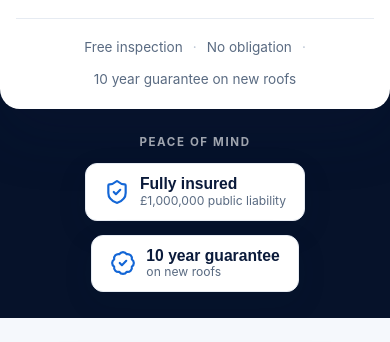
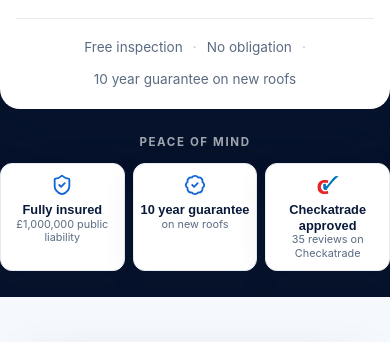
Before and after one commit to Innov8-workflows/ASAP-Property-Maintenance-Form, a plain HTML site: page index.html in a window 390 px wide. Shown: the part 920-1262 px from the top of the page. Drawn offline with Linux system fonts and the light colour scheme.

Commit message:
Checkatrade badge with the review count beside the insurance and guarantee badges and in the reviews section
Co-Authored-By: Claude Opus 5.5 <noreply@anthropic.com>

```diff
--- a/index.html
+++ b/index.html
@@ -162,6 +162,10 @@
           <svg class="accred-ic" viewBox="0 0 24 24" width="26" height="26" fill="none" stroke="currentColor" stroke-width="2" stroke-linecap="round" stroke-linejoin="round"><path d="M3.85 8.62a4 4 0 0 1 4.78-4.77 4 4 0 0 1 6.74 0 4 4 0 0 1 4.78 4.78 4 4 0 0 1 0 6.74 4 4 0 0 1-4.77 4.78 4 4 0 0 1-6.75 0 4 4 0 0 1-4.78-4.77 4 4 0 0 1 0-6.76Z"/><path d="m9 12 2 2 4-4"/></svg>
           <span class="accred-txt"><strong>10 year guarantee</strong><small>on new roofs</small></span>
         </div>
+        <div class="accred-badge">
+          <img class="accred-ct" src="assets/badge-checkatrade.webp" alt="Checkatrade" width="26" height="26">
+          <span class="accred-txt"><strong>Checkatrade approved</strong><small>35 reviews on Checkatrade</small></span>
+        </div>
       </div>
     </div>
   </div>
@@ -244,6 +248,10 @@
       <span class="eyebrow">Customer Reviews</span>
       <h2>What our customers say</h2>
       <p class="rev-lead">Real recommendations left on our Facebook page, word for word.</p>
+      <div class="rev-score">
+        <div class="rev-sc"><span class="rev-logo"><svg viewBox="0 0 24 24" width="30" height="30" aria-hidden="true"><path fill="#1877F2" d="M24 12.073c0-6.627-5.373-12-12-12s-12 5.373-12 12c0 5.99 4.388 10.954 10.125 11.854v-8.385H7.078v-3.47h3.047V9.43c0-3.007 1.792-4.669 4.533-4.669 1.312 0 2.686.235 2.686.235v2.953H15.83c-1.491 0-1.956.925-1.956 1.874v2.25h3.328l-.532 3.47h-2.796v8.385C19.612 23.027 24 18.062 24 12.073z"/></svg></span><div><b>Recommended</b><span class="lbl">on Facebook</span></div></div>
+        <div class="rev-sc"><span class="rev-logo"><img src="assets/badge-checkatrade.webp" alt="" width="30" height="30"></span><div><b>35 reviews</b><span class="lbl">on Checkatrade</span></div></div>
+      </div>
     </div>
   </div>
   <div class="wrap">
--- a/style.css
+++ b/style.css
@@ -110,7 +110,7 @@ header{position:sticky;top:0;z-index:1000;background:rgba(10,26,58,.94);backdrop
 .trust-item{display:flex;align-items:center;gap:10px;color:#fff;font-weight:700;font-size:1rem;font-family:'Plus Jakarta Sans',sans-serif}
 .trust-item .tick{display:inline-flex;align-items:center;justify-content:center;width:24px;height:24px;border-radius:50%;background:#1fae5a;color:#fff;font-size:.85rem;flex-shrink:0}
 
-.hero-accred{width:100%;max-width:560px;margin-top:24px;display:flex;flex-direction:column;align-items:center;gap:12px}
+.hero-accred{width:100%;max-width:860px;margin-top:24px;display:flex;flex-direction:column;align-items:center;gap:12px}
 .hero-accred-label{font-size:.72rem;font-weight:700;letter-spacing:.14em;text-transform:uppercase;color:rgba(255,255,255,.62)}
 .accred-logos{display:flex;align-items:center;gap:14px;flex-wrap:wrap;justify-content:center}
 .accred-badge{display:inline-flex;align-items:center;gap:10px;padding:11px 18px;border:1px solid var(--line);border-radius:12px;background:#fff;box-shadow:var(--shadow)}
@@ -155,6 +155,12 @@ header{position:sticky;top:0;z-index:1000;background:rgba(10,26,58,.94);backdrop
 .reviews{padding:80px 0;background:#EAF0F8}
 .reviews .sec-head{margin-bottom:6px}
 .rev-lead{color:var(--muted);font-size:1.02rem;margin-top:10px}
+.rev-score{display:flex;gap:12px;justify-content:center;flex-wrap:wrap;margin-top:22px}
+.rev-sc{display:flex;align-items:center;gap:12px;background:#fff;border:1px solid var(--line);border-radius:var(--r);padding:12px 20px 12px 14px;box-shadow:0 12px 30px -24px rgba(10,26,58,.4);text-align:left}
+.rev-sc .rev-logo{width:38px;height:38px;display:flex;align-items:center;justify-content:center;flex:none}
+.rev-sc .rev-logo svg,.rev-sc .rev-logo img{width:30px;height:30px;display:block}
+.rev-sc b{display:block;font-family:'Plus Jakarta Sans',sans-serif;font-size:1.15rem;font-weight:800;line-height:1.1;color:var(--navy)}
+.rev-sc .lbl{display:block;font-size:.78rem;color:var(--muted);margin-top:3px}
 .rev-view{overflow:hidden;margin-top:30px}
 .rev-track{display:flex;transition:transform .55s cubic-bezier(.4,0,.2,1)}
 .rev-cell{flex:0 0 33.3333%;padding:6px 7px 14px;display:flex}
@@ -181,7 +187,7 @@ header{position:sticky;top:0;z-index:1000;background:rgba(10,26,58,.94);backdrop
 .rev-dots button{width:9px;height:9px;border-radius:50%;border:0;background:#C9D0D8;cursor:pointer;transition:.25s;padding:0}
 .rev-dots button.active{background:var(--navy);width:26px;border-radius:5px}
 @media(max-width:1024px){.rev-cell{flex-basis:50%}}
-@media(max-width:680px){.rev-cell{flex-basis:100%;padding:4px 3px 12px}.rev-card{padding:20px 18px 16px}}
+@media(max-width:680px){.rev-cell{flex-basis:100%;padding:4px 3px 12px}.rev-card{padding:20px 18px 16px}.rev-score{display:grid;grid-template-columns:repeat(2,minmax(0,1fr));gap:8px}.rev-sc{padding:11px 10px;gap:9px;min-width:0;border-radius:12px}.rev-sc .rev-logo{width:28px;height:28px}.rev-sc .rev-logo svg,.rev-sc .rev-logo img{width:26px;height:26px}.rev-sc b{font-size:1rem}.rev-sc .lbl{font-size:.72rem}}
 
 .cta-band{position:relative;overflow:hidden;background:var(--navy-deep);padding:96px 0;text-align:center}
 .cta-media{position:absolute;inset:0;z-index:0}
@@ -211,9 +217,20 @@ footer{background:var(--navy-deep);color:rgba(255,255,255,.68);padding:46px 0}
 .quiz-trust .dot{color:#b8c3d3}
 
 .accred-ic{width:26px;height:26px;color:var(--blue)}
+.accred-ct{width:26px;height:26px;flex:none;object-fit:contain}
 .accred-txt{display:flex;flex-direction:column;line-height:1.2;text-align:left}
 .accred-txt strong{font-family:'Plus Jakarta Sans',sans-serif;font-size:.98rem;color:var(--navy)}
 .accred-txt small{font-size:.76rem;color:var(--muted)}
+.accred-badge .accred-ic,.accred-badge .accred-ct{flex:none}
+@media(max-width:599px){
+  .accred-logos{display:grid;grid-template-columns:repeat(3,minmax(0,1fr));gap:8px;width:100%;align-items:stretch}
+  .accred-badge{flex-direction:column;justify-content:flex-start;gap:6px;padding:10px 6px;min-width:0;text-align:center}
+  .accred-txt{text-align:center;align-items:center}
+  .accred-txt strong{font-size:.8rem;line-height:1.2}
+  .accred-txt small{font-size:.68rem;line-height:1.25}
+  .accred-ic,.accred-ct{width:22px;height:22px}
+}
+@media(max-width:680px){.rev-sc b{font-size:.95rem}}
 
 .faq{padding:72px 0;background:var(--bg)}
 .faq .sec-head{margin-bottom:28px}
```
Also changed, not shown: assets/badge-checkatrade.webp (added).
